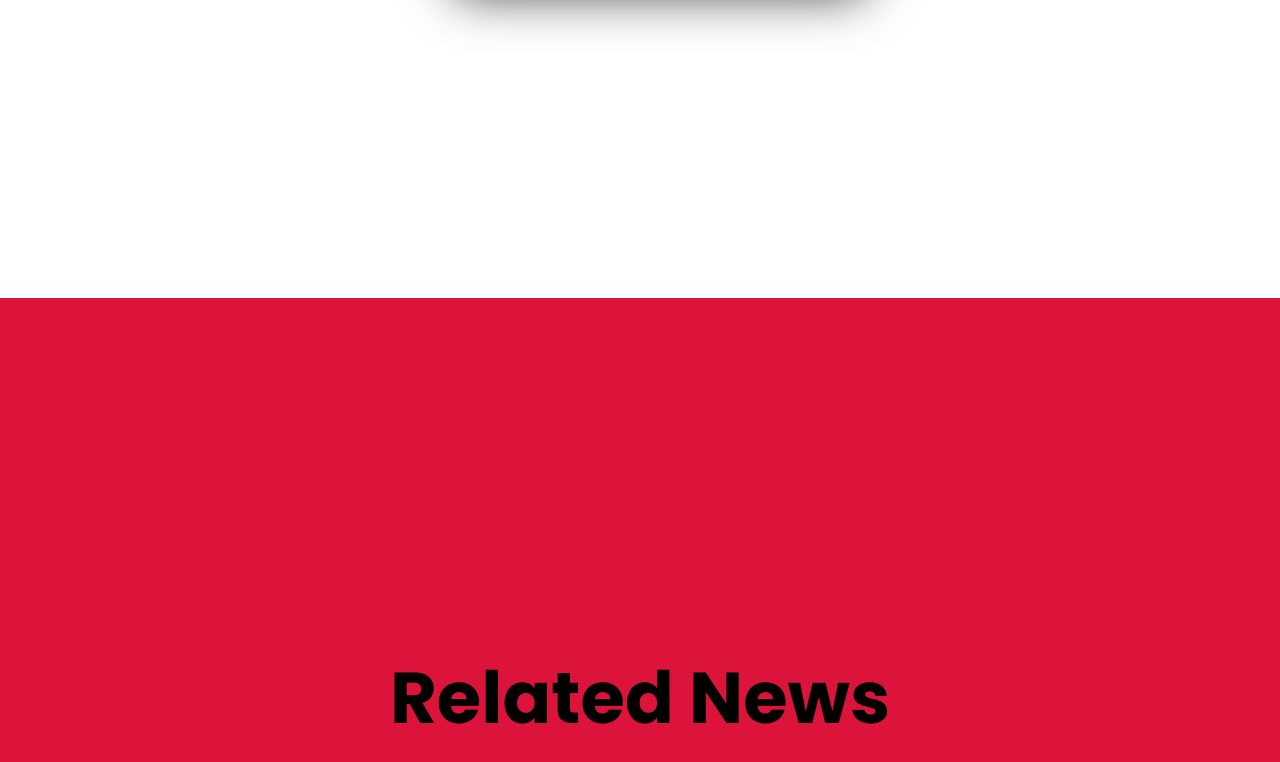
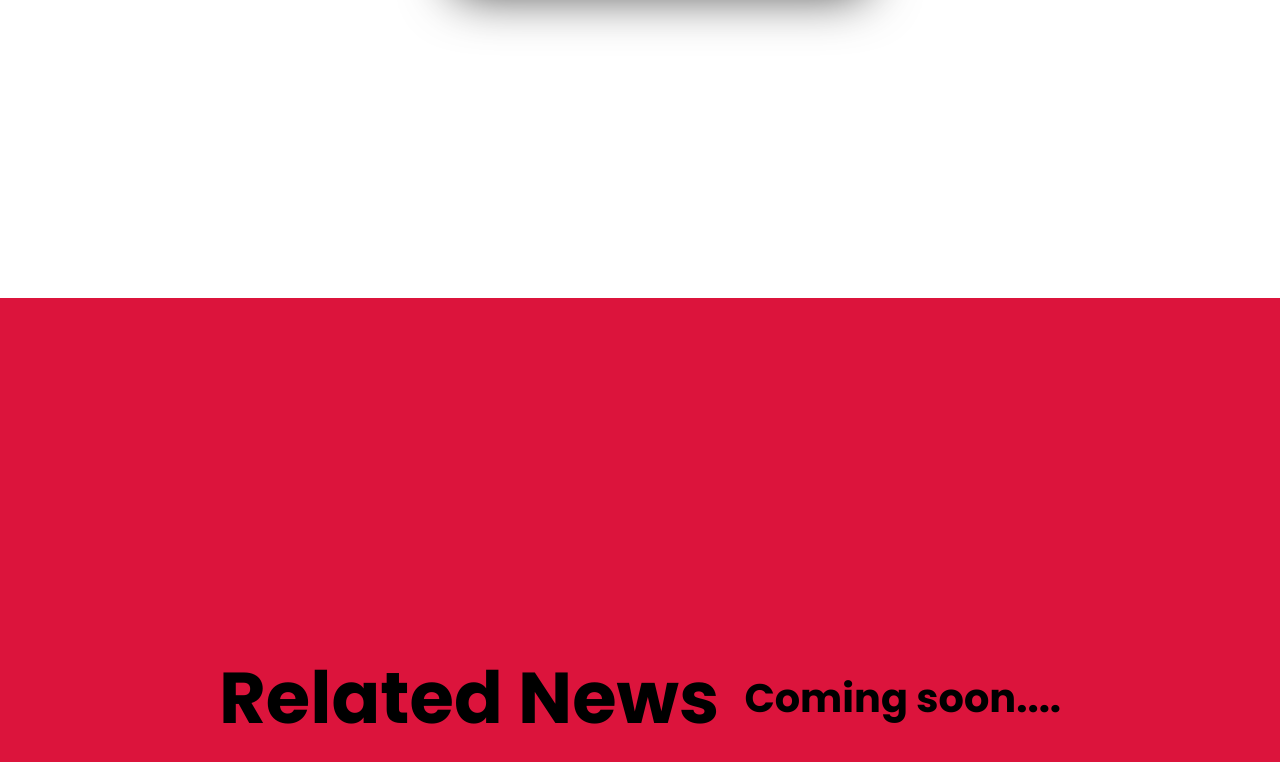
Before and after one commit to Yashism/Weather.io-in-progess, a plain HTML site: page index.html in a window 1280 px wide. Shown: the part 570-1332 px from the top of the page. Drawn offline with nearby package versions, Linux system fonts and the light colour scheme; no server answers.

Commit message:
Update index.html

```diff
--- a/index.html
+++ b/index.html
@@ -56,6 +56,7 @@
         </section>
         <section class="three">
             <h1>Related News</h1>
+            <h5>   Coming soon....</h5>
         </section>
     </div>
     <script>
```
